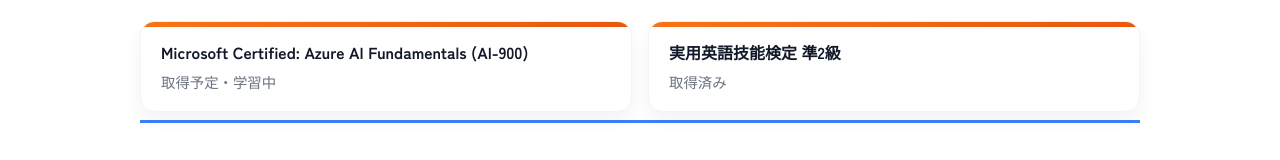
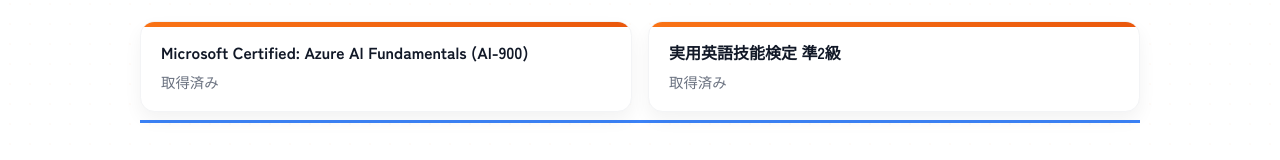
Before and after one commit to hattayu-05/react-next-portfolio, a Next.js app: page /about in a window 1280 px wide. Shown: the part 1126-1286 px from the top of the page. Built offline with nearby package versions, Linux system fonts and the light colour scheme.

Commit message:
Mark AI-900 as obtained

```diff
--- a/app/about/page.tsx
+++ b/app/about/page.tsx
@@ -46,7 +46,7 @@
               <div className={styles.certName}>
                 Microsoft Certified: Azure AI Fundamentals (AI-900)
               </div>
-              <div className={styles.certMeta}>取得予定・学習中</div>
+              <div className={styles.certMeta}>取得済み</div>
             </div>
             <div className={styles.certItem}>
               <div className={styles.certName}>実用英語技能検定 準2級</div>
```
